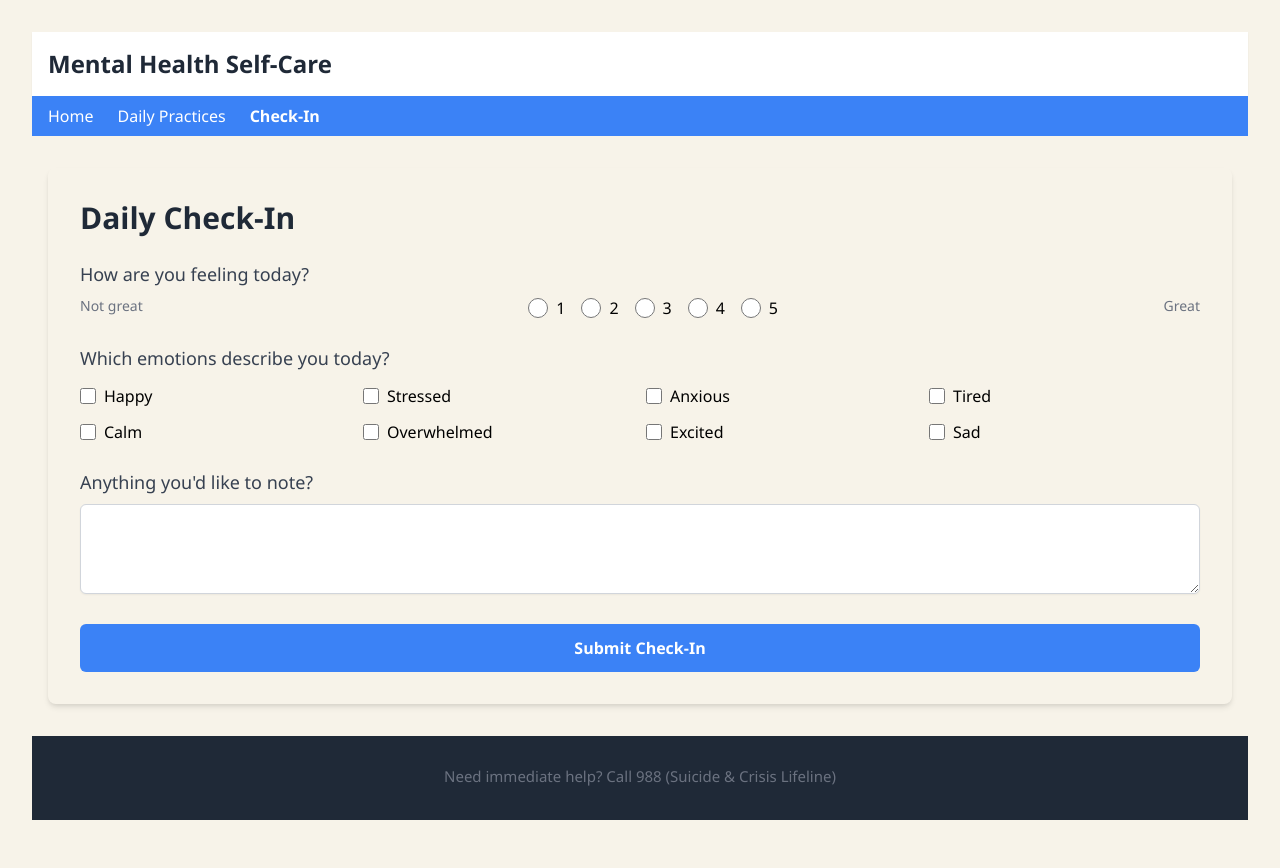
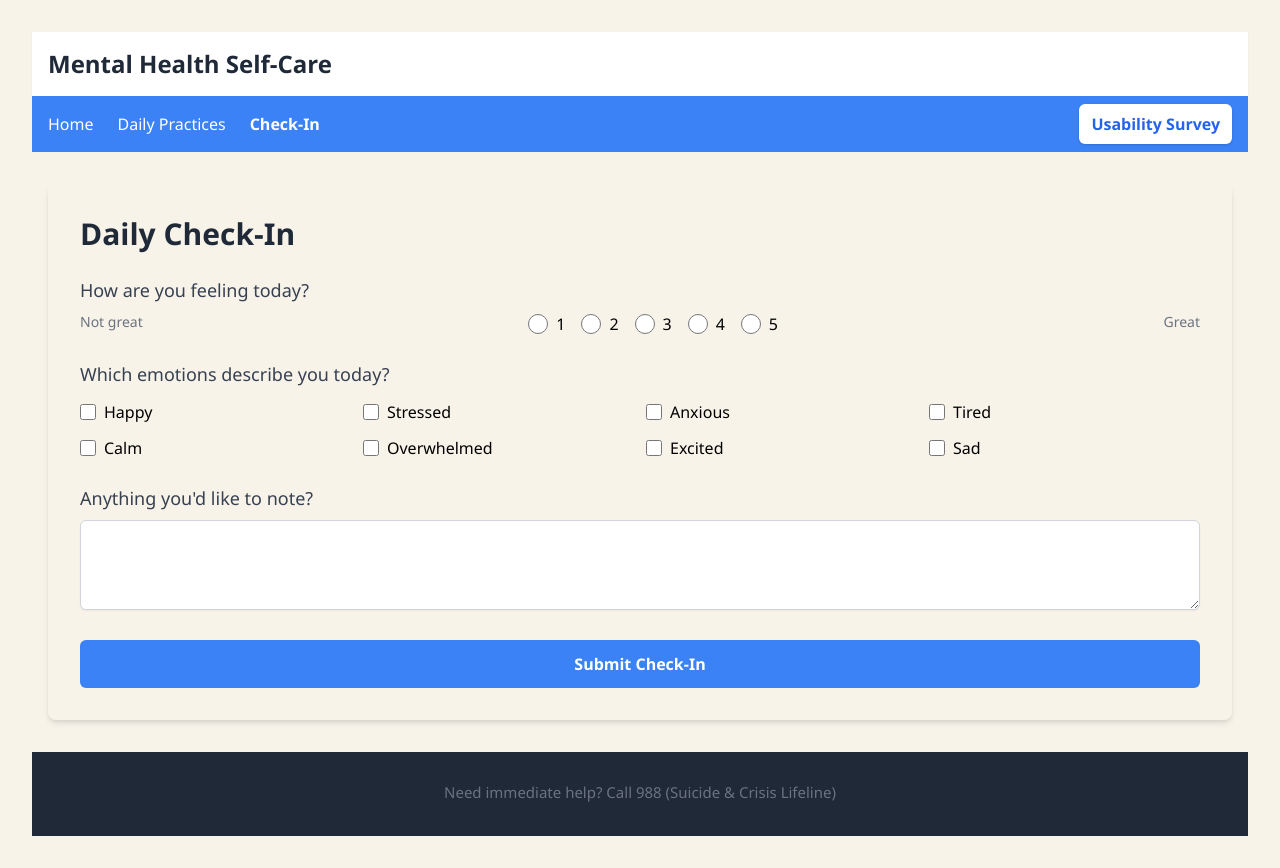
Before and after one commit to tiaan1jacobs-cyber/Mental-Health-Self-Care, a plain HTML site: page checkin.html in a window 1280 px wide. Drawn offline with nearby package versions, Linux system fonts and the light colour scheme.

Commit message:
Update checkin.html

```diff
--- a/checkin.html
+++ b/checkin.html
@@ -4,8 +4,8 @@
     <meta charset="UTF-8">
     <meta name="viewport" content="width=device-width, initial-scale=1.0">
     <title>Daily Check-In | Mental Health Self-Care</title>
-    <link href="https://cdn.jsdelivr.net/npm/tailwindcss@2.2.19/dist/tailwind.min.css" rel="stylesheet"><link rel="stylesheet" href="style.css">
-
+    <link href="https://cdn.jsdelivr.net/npm/tailwindcss@2.2.19/dist/tailwind.min.css" rel="stylesheet">
+    <link rel="stylesheet" href="style.css">
 </head>
 <body>
     <header class="bg-white shadow-sm">
@@ -14,13 +14,20 @@
         </div>
     </header>
 
+    <!-- Nav with top-right Survey button -->
     <nav class="bg-blue-500 text-white">
-        <div class="container mx-auto px-4 py-2">
+        <div class="container mx-auto px-4 py-2 flex items-center justify-between">
             <ul class="flex space-x-6">
                 <li><a href="index.html" class="hover:underline">Home</a></li>
                 <li><a href="practices.html" class="hover:underline">Daily Practices</a></li>
                 <li><a href="checkin.html" class="hover:underline font-bold">Check-In</a></li>
             </ul>
+
+            <!-- Top-right Survey button (only addition) -->
+            <a href="survey.html"
+               class="inline-block bg-white text-blue-600 font-semibold px-3 py-2 rounded-md shadow hover:bg-gray-100 focus:outline-none focus:ring-2 focus:ring-offset-2 focus:ring-blue-500">
+               Usability Survey
+            </a>
         </div>
     </nav>
 
@@ -129,7 +136,5 @@
             <p class="text-center mb-2">Need immediate help? Call 988 (Suicide & Crisis Lifeline)</p>
         </div>
     </footer>
-
-
 </body>
 </html>
```
